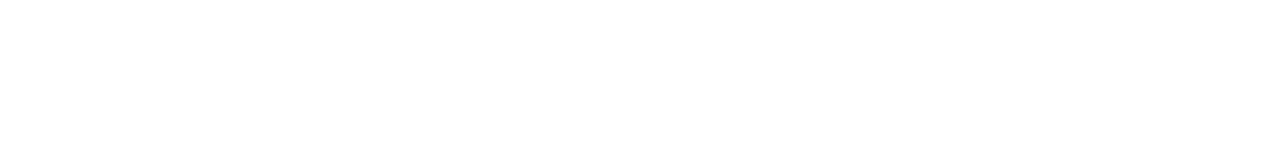
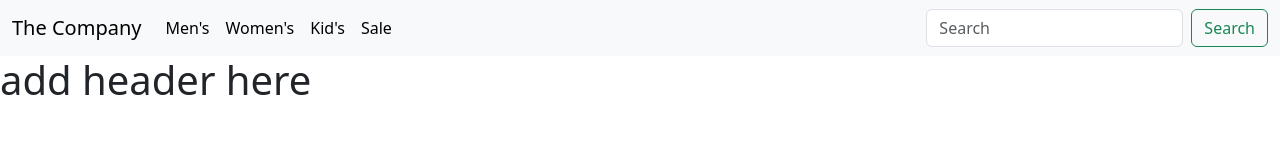
Before and after one commit to SamR0429/website-design, a website: page index.html in a window 1280 px wide. Drawn offline with nearby package versions, Linux system fonts and the light colour scheme.

Commit message:
added navbar to file

```diff
--- a/index.html
+++ b/index.html
@@ -8,9 +8,45 @@
 
 </head>
 <body>
+<nav class="navbar navbar-expand-lg bg-body-tertiary">
+    <div class="container-fluid">
+        <button class="navbar-toggler" type="button" data-bs-toggle="collapse" data-bs-target="#navbarTogglerDemo03" aria-controls="navbarTogglerDemo03" aria-expanded="false" aria-label="Toggle navigation">
+            <span class="navbar-toggler-icon"></span>
+        </button>
+        <a class="navbar-brand" href="#">The Company</a>
+        <div class="collapse navbar-collapse" id="navbarTogglerDemo03">
+            <ul class="navbar-nav me-auto mb-2 mb-lg-0">
+                <li class="nav-item">
+                    <a class="nav-link active" aria-current="page" href="#">Men's</a>
+                </li>
+                <li class="nav-item">
+                    <a class="nav-link active" aria-current="page" href="#">Women's</a>
+                </li>
+                <li class="nav-item">
+                    <a class="nav-link active" aria-current="page" href="#">Kid's</a>
+                </li>
+                <li class="nav-item">
+                    <a class="nav-link active" aria-current="page" href="#">Sale</a>
+                </li>
+
+<!--                <li class="nav-item">-->
+<!--                    <a class="nav-link" href="#">Link</a>-->
+<!--                </li>-->
+<!--                <li class="nav-item">-->
+<!--                    <a class="nav-link disabled" aria-disabled="true">Disabled</a>-->
+<!--                </li>-->
+
+            </ul>
+            <form class="d-flex" role="search">
+                <input class="form-control me-2" type="search" placeholder="Search" aria-label="Search">
+                <button class="btn btn-outline-success" type="submit">Search</button>
+            </form>
+        </div>
+    </div>
+</nav>
 
 
-
+<h1>add header here</h1>
 
 
 
```
